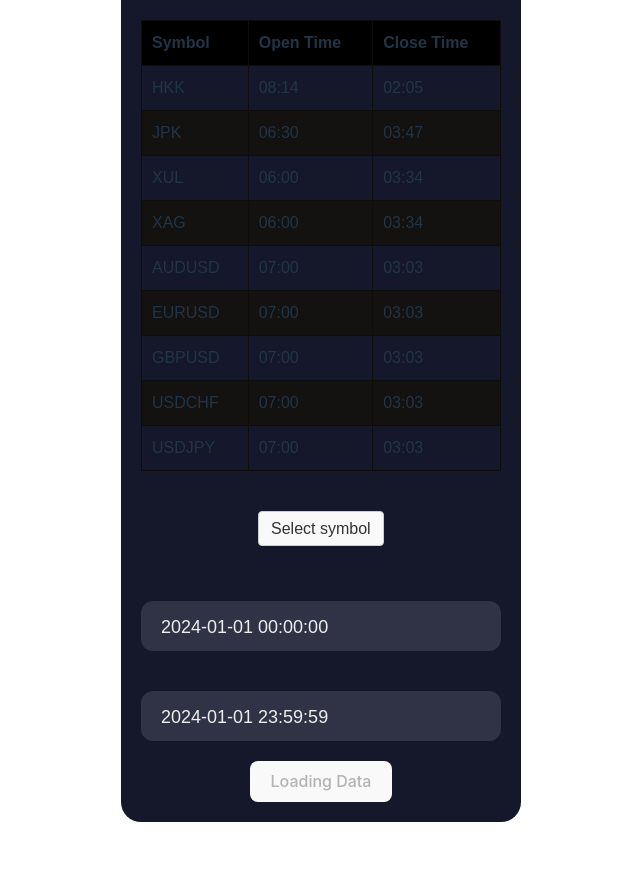
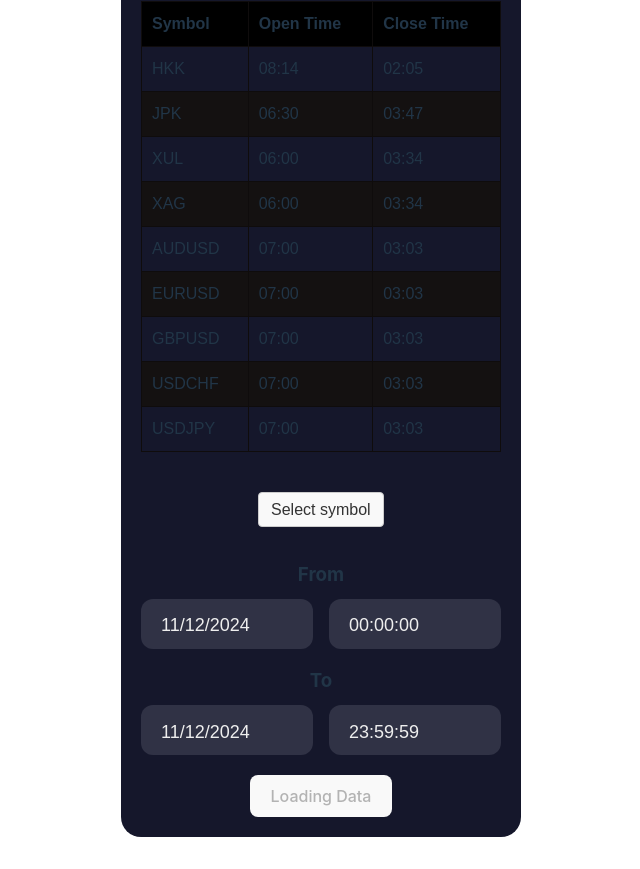
Before and after one commit to TbRivan/generate-log-elastic, a React (Vite) app: page / in a window 1280 px wide. Shown: the part 932-1801 px from the top of the page, without its empty margins (319-959 px from the left). Built offline with nearby package versions, Linux system fonts and the light colour scheme; what @tombatossals/chords-db would draw is missing.

Commit message:
UI input update

```diff
--- a/package.json
+++ b/package.json
@@ -15,7 +15,9 @@
     "@tombatossals/chords-db": "^0.5.1",
     "@tombatossals/react-chords": "^0.2.10",
     "axios": "^1.7.7",
+    "moment": "^2.30.1",
     "react": "^18.2.0",
+    "react-datepicker": "^7.5.0",
     "react-dom": "^18.2.0",
     "react-toastify": "^10.0.5",
     "xlsx": "^0.18.5"
--- a/src/App.css
+++ b/src/App.css
@@ -70,6 +70,12 @@
   width: 100%;
 }
 
+.input-container-3 {
+  height: 50px;
+  position: relative;
+  columns: 50px 2;
+}
+
 textarea {
   resize: none;
 }
@@ -96,6 +102,14 @@
   width: 100%;
 }
 
+.date-input {
+  height: 50px;
+}
+
+.label-input {
+  margin-bottom: -30px;
+}
+
 .placeholder {
   color: #65657b;
   font-family: sans-serif;
--- a/src/UploadExcel.jsx
+++ b/src/UploadExcel.jsx
@@ -2,13 +2,18 @@
 import * as XLSX from "xlsx/xlsx.mjs";
 import axios from "axios";
 import { toast } from "react-toastify";
+import DatePicker from "react-datepicker";
+
+import "react-datepicker/dist/react-datepicker.css";
 
 function ExcelUploader() {
   const [data, setData] = useState([]);
   const [isLoading, setIsLoading] = useState(true);
   const [token, setToken] = useState("");
-  const [from, setFrom] = useState("2024-01-01 00:00:00");
-  const [to, setTo] = useState("2024-01-01 23:59:59");
+  const [dateFrom, setDateFrom] = useState(new Date());
+  const [dateTo, setDateTo] = useState(new Date());
+  const [timeFrom, setTimeFrom] = useState("00:00:00");
+  const [timeTo, setTimeTo] = useState("23:59:59");
   const [symbol, setSymbol] = useState("");
 
   const host = import.meta.env.VITE_API_HOST;
@@ -45,6 +50,14 @@
   ];
 
   const delay = (ms) => new Promise((resolve) => setTimeout(resolve, ms));
+
+  const formatDate = (date) => {
+    const newDate = new Date(date);
+    return `${newDate.getFullYear()}-${String(newDate.getMonth() + 1).padStart(
+      2,
+      "0"
+    )}-${String(newDate.getDate()).padStart(2, "0")}`;
+  };
 
   const handleFileChange = (event) => {
     setIsLoading(true);
@@ -204,6 +217,9 @@
 
       setIsLoading(true);
 
+      const from = `${formatDate(dateFrom)} ${timeFrom}`;
+      const to = `${formatDate(dateTo)} ${timeTo}`;
+
       let dataRequest = {
         symbol: symbol.toUpperCase(),
         from,
@@ -268,9 +284,6 @@
       <div className="form" style={{ marginBottom: 50 }}>
         <h3>{`Running on ${mode} mode`}</h3>
         <h3>{`${apiURL}`}</h3>
-      </div>
-      <div className="form">
-        <div className="title">Generate Log Price</div>
         <div className="input-container ic1">
           <textarea
             className="input"
@@ -282,10 +295,12 @@
             }}
           />
         </div>
+      </div>
+      <div className="form">
+        <div className="title">Generate Log Price</div>
         <div className="ic2">
           <input id="lastname" type="file" onChange={handleFileChange} />
         </div>
-
         <button
           type="text"
           onClick={handleSubmitPrice}
@@ -334,23 +349,53 @@
             ))}
           </select>
         </div>
-        <div className="input-container-2 ic1">
+        <h3 className="label-input">From</h3>
+        <div className="input-container-3 ic1">
+          {/* <input
+            className="input"
+            type="text"
+            placeholder="Input Date From (YYYY-MM-SS)"
+            value={dateFrom}
+            onChange={(e) => {
+              setFrom(e.target.value);
+            }}
+          /> */}
+          <DatePicker
+            className="input date-input"
+            selected={dateFrom}
+            onChange={(date) => setDateFrom(date)}
+          />
           <input
             className="input"
             type="text"
-            placeholder="Input From (HH:mm:ss)"
-            value={from}
+            placeholder="Input Time From (HH:mm:ss)"
+            value={timeFrom}
             onChange={(e) => {
               setFrom(e.target.value);
             }}
           />
         </div>
-        <div className="input-container-2 ic1">
+        <h3 className="label-input">To</h3>
+        <div className="input-container-3 ic1">
+          {/* <input
+            className="input"
+            type="text"
+            placeholder="Input Date To (YYYY-MM-SS)"
+            value={dateTo}
+            onChange={(e) => {
+              setTo(e.target.value);
+            }}
+          /> */}
+          <DatePicker
+            className="input date-input"
+            selected={dateTo}
+            onChange={(date) => setDateTo(date)}
+          />
           <input
             className="input"
             type="text"
-            placeholder="Input To (HH:mm:ss)"
-            value={to}
+            placeholder="Input Time To (HH:mm:ss)"
+            value={timeTo}
             onChange={(e) => {
               setTo(e.target.value);
             }}
```
Also changed, not shown: 1 other file (tests, documents, lock files or other folders).
